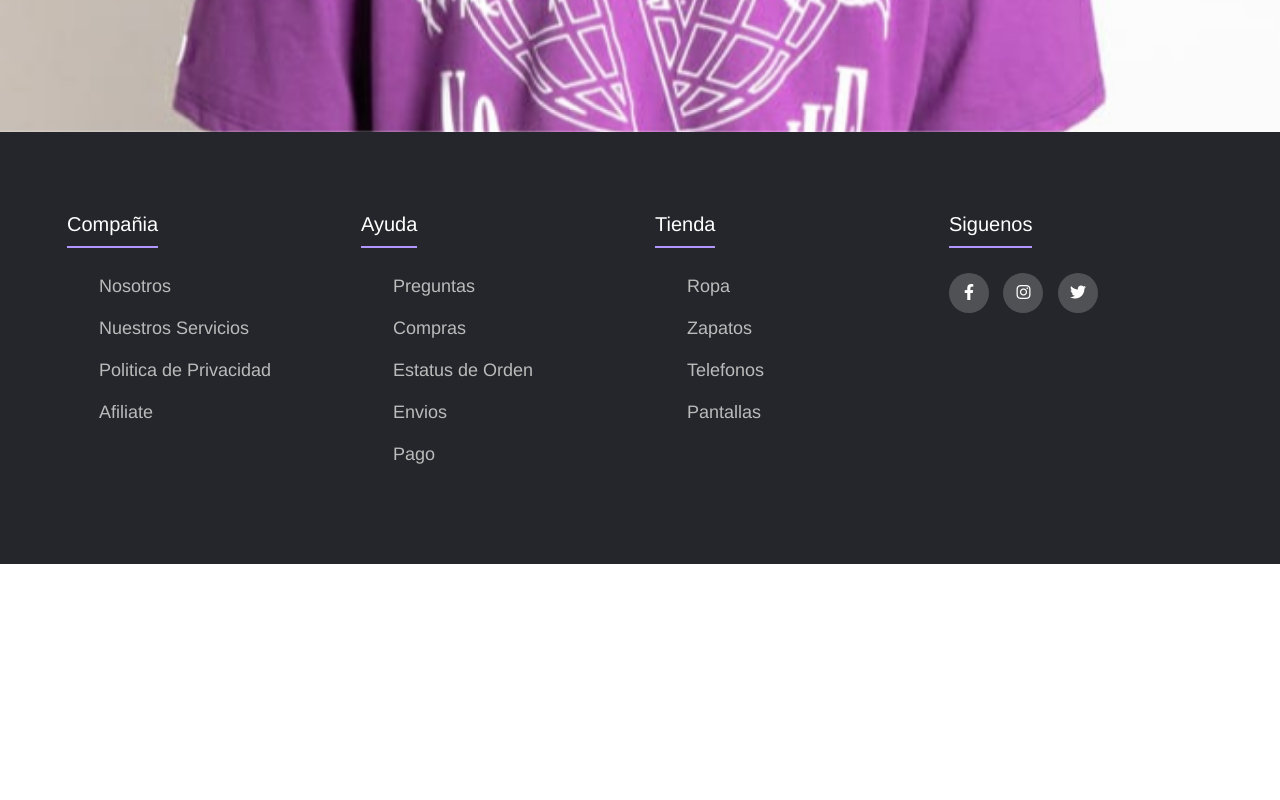
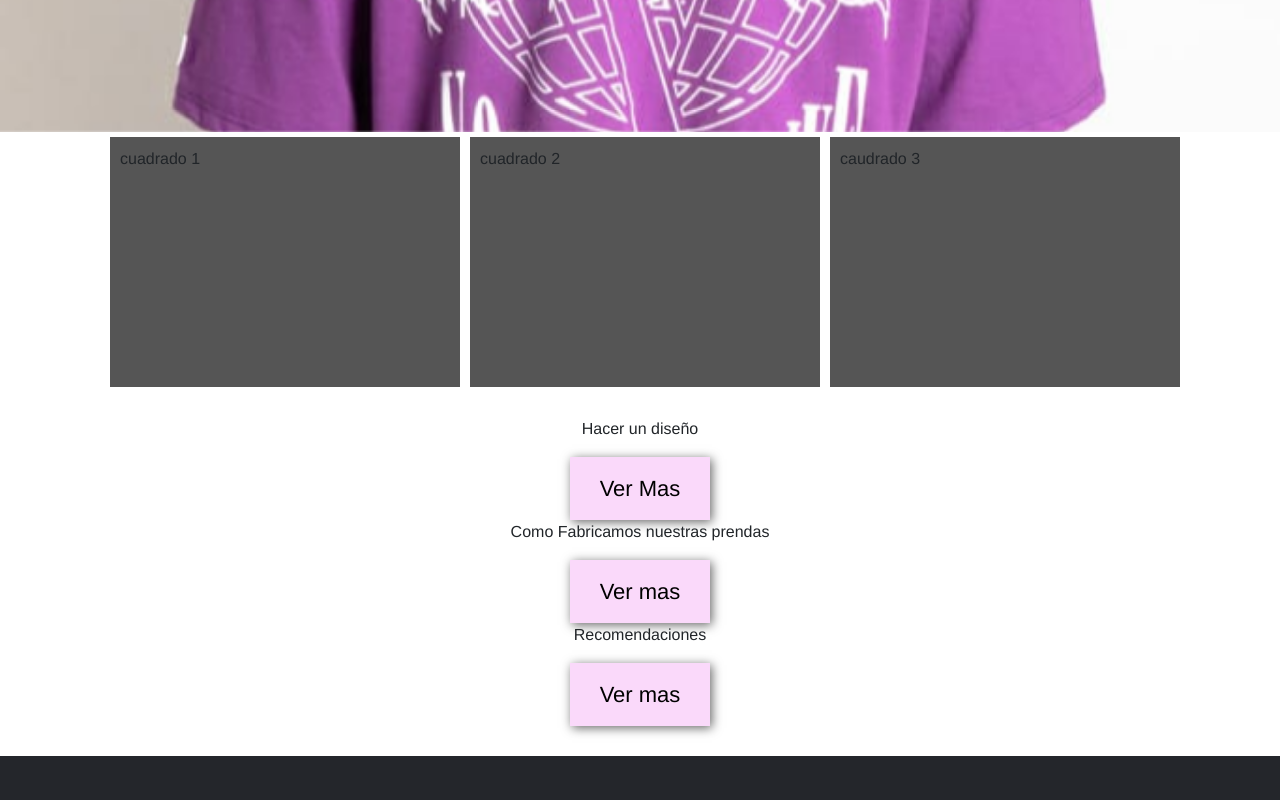
Before and after one commit to KevinGalvan36/PreEntrega2Galvan, a website: page index.html in a window 1280 px wide. Shown: the part 880-1680 px from the top of the page. Before the commit the page ends 1444 px from the top, so only its background shows below. Drawn offline with nearby package versions, Linux system fonts and the light colour scheme.

Commit message:
Agregue extends, mixins y operadores

```diff
--- a/index.html
+++ b/index.html
@@ -79,6 +79,37 @@
                 </button>
             </div>
         </section>
+        <div class="contenedor-dif">
+            <div class="cuadrado-uno">
+                <p> cuadrado 1 </p>
+            </div>
+            <div class="cuadrado-dos">
+                <p> cuadrado 2 </p>
+            </div>
+            <div class="cuadrado-tres">
+                <p> caudrado 3 </p>
+            </div>
+        </div>
+        <div class="contenedor-info">
+            <p>
+                Hacer un diseño
+            </p>
+            <button class="info-uno">
+                Ver Mas
+            </button>
+            <p>
+                Como Fabricamos nuestras prendas
+            </p>
+            <button class="info-dos">
+                Ver mas
+            </button>
+            <p>
+                Recomendaciones
+            </p>
+            <button class="info-tres">
+                Ver mas
+            </button>
+        </div>
     </main>
     <!--FIN DEL MAIN-->
     <!--FOOTER-->
--- a/scss/general/variables.scss
+++ b/scss/general/variables.scss
@@ -2,9 +2,3 @@ $color-principal: #B096FD;
 $color-secundario: black;
 $color-bordes: gray;
 $size-parrafos: 25px;
-
-@if $color-principal == #B096FD{
-    $color-parrafo: gray
-}@else{
-    $color-parrafo: brown
-}
--- a/scss/paginas/index.scss
+++ b/scss/paginas/index.scss
@@ -1,10 +1,15 @@
-nav ul li {
+nav{
+    ul{
+       li {
+        background-color: rgba($color-principal, .6);
         list-style: none;
         display: inline-block;
         padding: 0 20px;
         align-items: center;
         a{
             text-decoration: none;
+        }
+    }
 }
 }
 .contenedor{
@@ -26,3 +31,49 @@ nav ul li {
     width: 100%;
     margin: 0 auto;
 }
+@mixin cuadrado ($fondo, $ancho){
+    background-color: $fondo;
+    width: $ancho;
+    height: 250px;
+    margin-top: 5px;
+    padding: 10px;
+    margin-left: 10px;
+}
+.contenedor-dif{
+    display: flex;
+    justify-content: center;
+    .cuadrado-uno{
+    @include cuadrado(#555, 350px);
+    }
+    .cuadrado-dos{
+        @include cuadrado(#555, 350px);
+    }
+    .cuadrado-tres{
+        @include cuadrado(#555, 350px);
+    }
+}
+.button{
+    border: none;
+    padding: 15px 30px;
+    text-align: center;
+    font-size: 22px;
+    cursor: pointer;
+    box-shadow: 2px 2px 10px #666;
+    background-color: rgba(violet, .3);
+}
+.contenedor-info{
+    display: flex;
+    justify-content: center;
+    flex-direction: column;
+    align-items: center;
+    margin: 30px;
+    .info-uno{
+        @extend .button;;
+    }
+    .info-dos{
+        @extend .button;;
+    }
+    .info-tres{
+        @extend .button;;
+    }
+}
--- a/scss/paginas/politica-de-devoluciones-y-cambio.scss
+++ b/scss/paginas/politica-de-devoluciones-y-cambio.scss
@@ -2,6 +2,7 @@
     font-family: $tipografia-principal;
     font-size: $size-parrafos;
     margin: 100px 100px;
+    text-align: center;
     .parrafo-uno{
         margin: 100px;
     }
```
Also changed, not shown: paginas/politica-de-devoluciones-y-cambio.html (+1 -1 lines), css/estilos.css, imagenes/buzo-negro.png (added), imagenes/reme-gris.png (added), imagenes/sushi-gat.png (added), 1 other file. Lines whose indentation alone changed are shown as unchanged.
